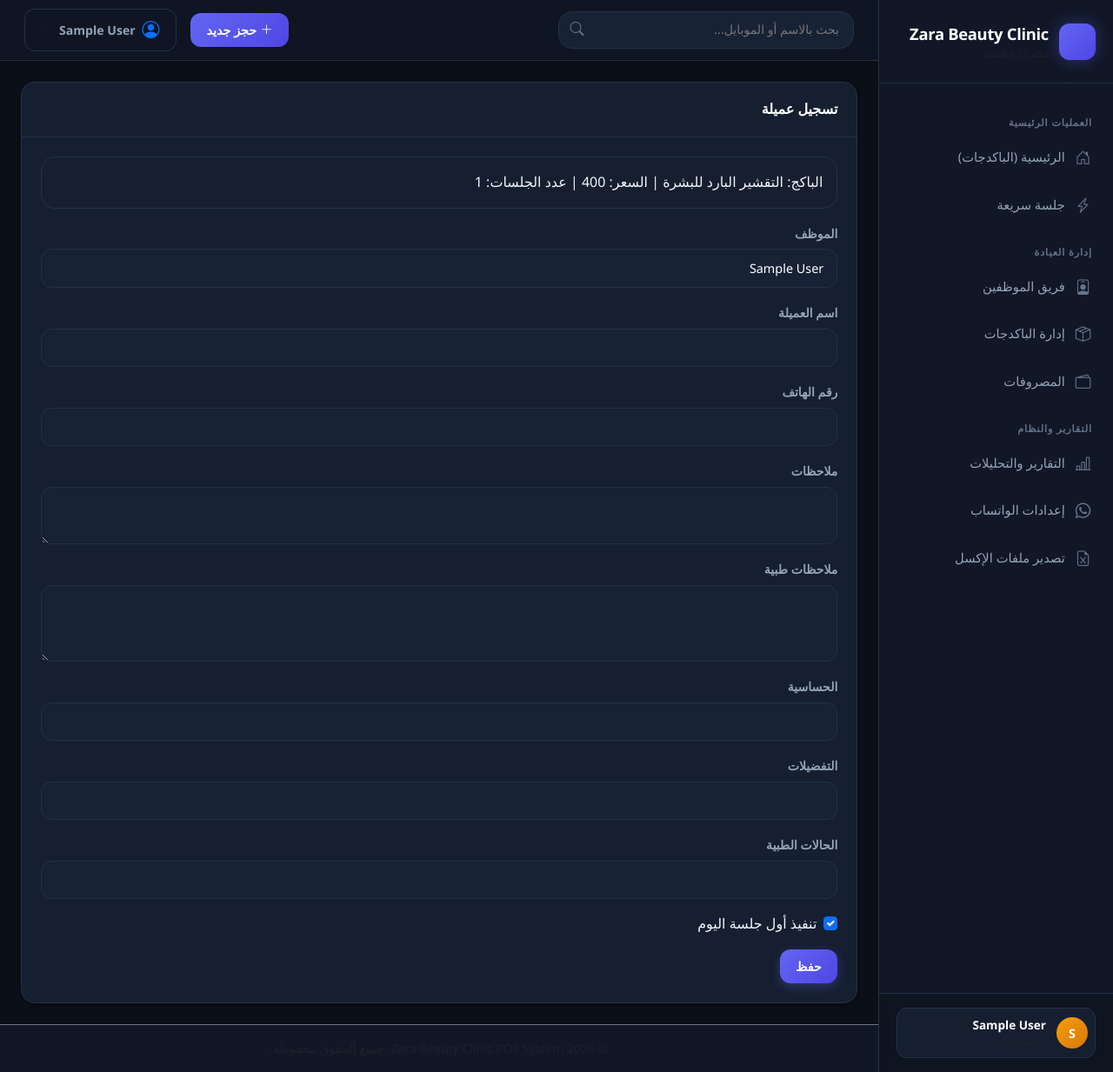
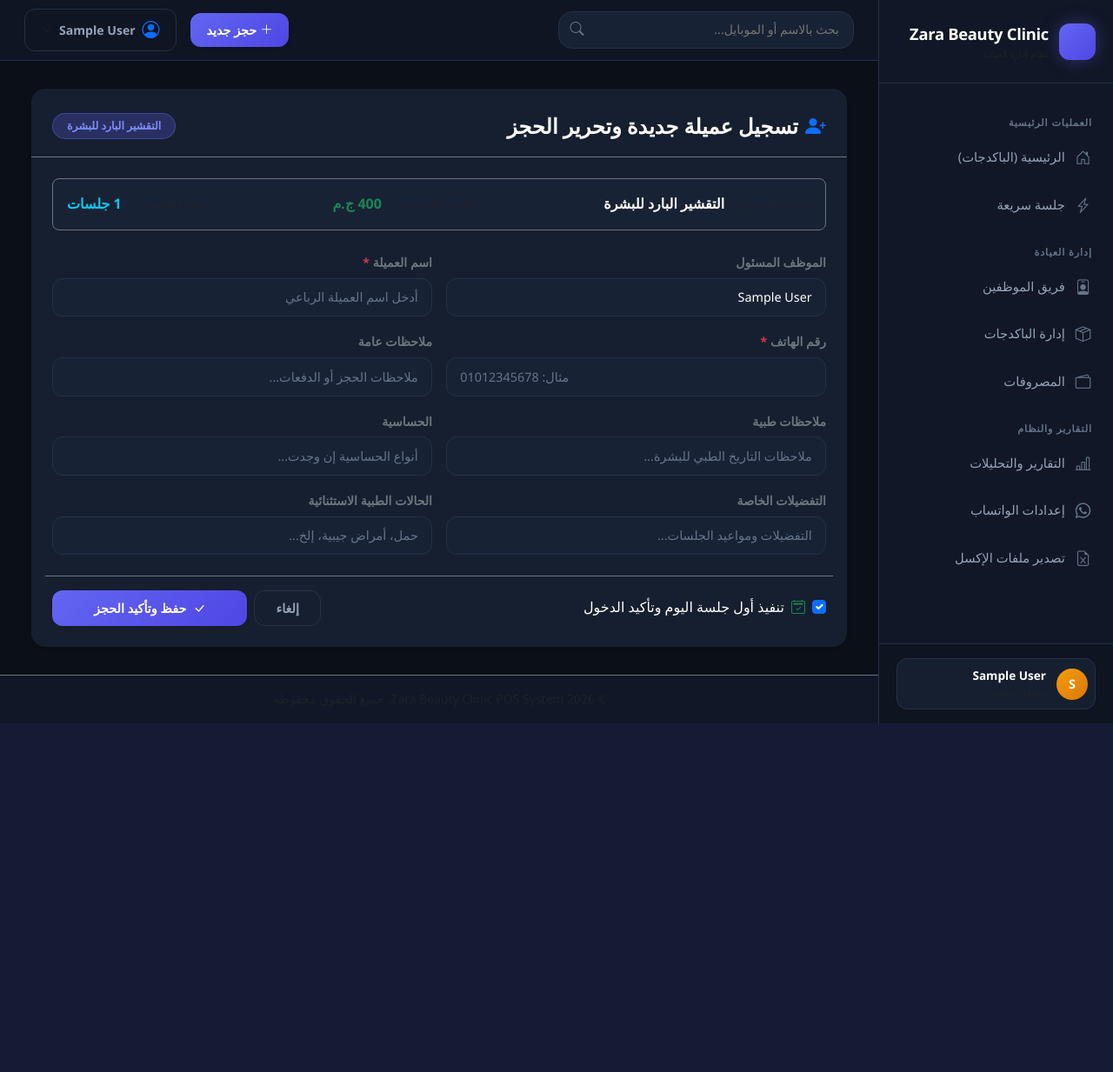
Before and after one commit to ahmed25102004/verde-clinic-app, a Flask app: page /register?package_id=8 in a window 1280 px wide. Shown: the whole page at 87% size. After the commit the page ends 832 px from the top, so only its background shows below. Run offline with Flask 3, Linux system fonts and the light colour scheme; the visitor is signed in with stand-in values (Sample User, id 1); data comes from the database, SQL or seed files in the repository; data that the repository does not hold is empty.

Commit message:
Update customer registration form to compact 2-column grid layout

```diff
--- a/templates/register.html
+++ b/templates/register.html
@@ -1,20 +1,50 @@
-{% extends 'layout.html' %} {% block content %}
-<div class="card">
-  <div class="card-header">تسجيل عميلة</div>
-  <div class="card-body">
+{% extends 'layout.html' %}
+{% block content %}
+<div class="container-fluid py-2">
+  <div class="card border-0 shadow-sm rounded-4 overflow-hidden">
+    <div class="card-header bg-transparent border-bottom border-secondary pt-4 px-4 pb-3 d-flex justify-content-between align-items-center">
+      <div class="d-flex align-items-center gap-2">
+        <i class="bi bi-person-plus-fill text-primary fs-4"></i>
+        <h4 class="fw-bold mb-0 text-white">تسجيل عميلة جديدة وتحرير الحجز</h4>
+      </div>
+      <span class="badge bg-primary px-3 py-2 fs-7">{{ pkg[1] }}</span>
+    </div>
+
+    <div class="card-body p-4">
       {% if error %}
-      <div class="alert alert-danger">{{ error }}</div>
+      <div class="alert alert-danger py-2 px-3 small mb-4">
+        <i class="bi bi-exclamation-circle-fill me-1"></i> {{ error }}
+      </div>
       {% endif %}
-    <div class="alert alert-info">
-      الباكج: {{ pkg[1] }} | السعر: {{ pkg[2] }} | عدد الجلسات: {{ pkg[3] }}
+
+      <div class="p-3 mb-4 rounded-3 border border-secondary" style="background-color: var(--bg-input);">
+        <div class="d-flex flex-wrap justify-content-between align-items-center gap-3">
+          <div>
+            <span class="text-muted small">الباكدج المختار:</span>
+            <strong class="text-white ms-2">{{ pkg[1] }}</strong>
           </div>
+          <div>
+            <span class="text-muted small">السعر الأساسي:</span>
+            <strong class="text-success ms-2">{{ pkg[2] }} ج.م</strong>
+          </div>
+          <div>
+            <span class="text-muted small">عدد الجلسات:</span>
+            <strong class="text-info ms-2">{{ pkg[3] }} جلسات</strong>
+          </div>
+        </div>
+      </div>
+
       <form method="post">
         <input type="hidden" name="package_id" value="{{ pkg[0] }}" />
-      <div class="mb-3">
-        <label class="form-label">الموظف</label>
+
+        <!-- 2 Columns Grid Layout -->
+        <div class="row g-3">
+          <!-- Row 1: Employee & Customer Name -->
+          <div class="col-md-6">
+            <label class="form-label text-secondary fw-semibold">الموظف المسئول</label>
             {% if session.employee_role == 'manager' %}
             <select class="form-select" name="employee_id" required>
-          <option value="">اختر الموظف</option>
+              <option value="">اختر الموظف...</option>
               {% for e in employees %}
               <option value="{{ e[0] }}">{{ e[1] }}</option>
               {% endfor %}
@@ -24,61 +54,81 @@
             <input type="text" readonly class="form-control" value="{{ session.employee_name }}" />
             {% endif %}
           </div>
-      <div class="mb-3">
-        <label class="form-label">اسم العميلة</label>
-        <input type="text" class="form-control" name="name" required />
+
+          <div class="col-md-6">
+            <label class="form-label text-secondary fw-semibold">اسم العميلة <span class="text-danger">*</span></label>
+            <input type="text" class="form-control" name="name" placeholder="أدخل اسم العميلة الرباعي" required />
           </div>
-      <div class="mb-3">
-        <label class="form-label">رقم الهاتف</label>
-        <input id="phone_input" type="tel" class="form-control" name="phone" />
-        <div id="phone_feedback" class="form-text text-danger d-none"></div>
+
+          <!-- Row 2: Phone & General Notes -->
+          <div class="col-md-6">
+            <label class="form-label text-secondary fw-semibold">رقم الهاتف <span class="text-danger">*</span></label>
+            <input id="phone_input" type="tel" class="form-control" name="phone" placeholder="مثال: 01012345678" />
+            <div id="phone_feedback" class="form-text text-danger d-none mt-1"></div>
           </div>
-      <div class="mb-3">
-        <label class="form-label">ملاحظات</label>
-        <textarea class="form-control" name="note"></textarea>
+
+          <div class="col-md-6">
+            <label class="form-label text-secondary fw-semibold">ملاحظات عامة</label>
+            <input type="text" class="form-control" name="note" placeholder="ملاحظات الحجز أو الدفعات..." />
           </div>
-      <div class="mb-3">
-        <label class="form-label">ملاحظات طبية</label>
-        <textarea class="form-control" name="medical_notes" rows="3"></textarea>
+
+          <!-- Row 3: Medical Notes & Allergies -->
+          <div class="col-md-6">
+            <label class="form-label text-secondary fw-semibold">ملاحظات طبية</label>
+            <input type="text" class="form-control" name="medical_notes" placeholder="ملاحظات التاريخ الطبي للبشرة..." />
           </div>
-      <div class="mb-3">
-        <label class="form-label">الحساسية</label>
-        <input type="text" class="form-control" name="allergies">
+
+          <div class="col-md-6">
+            <label class="form-label text-secondary fw-semibold">الحساسية</label>
+            <input type="text" class="form-control" name="allergies" placeholder="أنواع الحساسية إن وجدت..." />
           </div>
-      <div class="mb-3">
-        <label class="form-label">التفضيلات</label>
-        <input type="text" class="form-control" name="preferences">
+
+          <!-- Row 4: Preferences & Medical Conditions -->
+          <div class="col-md-6">
+            <label class="form-label text-secondary fw-semibold">التفضيلات الخاصة</label>
+            <input type="text" class="form-control" name="preferences" placeholder="التفضيلات ومواعيد الجلسات..." />
           </div>
-      <div class="mb-3">
-        <label class="form-label">الحالات الطبية</label>
-        <input type="text" class="form-control" name="medical_conditions">
+
+          <div class="col-md-6">
+            <label class="form-label text-secondary fw-semibold">الحالات الطبية الاستثنائية</label>
+            <input type="text" class="form-control" name="medical_conditions" placeholder="حمل، أمراض جيبية، إلخ..." />
           </div>
-      <div class="form-check mb-3">
-        <input
-          class="form-check-input"
-          type="checkbox"
-          name="first_today"
-          id="first_today"
-          checked
-        />
-        <label class="form-check-label" for="first_today"
-          >تنفيذ أول جلسة اليوم</label
-        >
+
+          <!-- Row 5: Pulse Packages (If Pulse Package) -->
+          {% if pkg_category == 'pulse_packages' %}
+          <div class="col-md-6">
+            <label class="form-label text-secondary fw-semibold">إجمالي النبضات المشتراة</label>
+            <input type="number" class="form-control" name="pulses_total" placeholder="مثال: 500" required />
           </div>
-      {% if pkg_category == 'pulse_packages' %}
-      <div class="mb-3">
-        <label class="form-label">إجمالي النبضات المشتراة</label>
-        <input type="number" class="form-control" name="pulses_total" required />
-      </div>
-      <div class="mb-3">
-        <label class="form-label">عدد النبضات المستخدمة في الجلسة الأولى (إن وجدت)</label>
-        <input type="number" class="form-control" name="first_pulses" />
+
+          <div class="col-md-6">
+            <label class="form-label text-secondary fw-semibold">نبضات الجلسة الأولى (إن وجدت)</label>
+            <input type="number" class="form-control" name="first_pulses" placeholder="مثال: 50" />
           </div>
           {% endif %}
-      <button id="register_submit" class="btn btn-primary" type="submit">حفظ</button>
+
+          <!-- Options & Submit Row -->
+          <div class="col-12 mt-4 pt-3 border-top border-secondary d-flex flex-wrap justify-content-between align-items-center gap-3">
+            <div class="form-check">
+              <input class="form-check-input" type="checkbox" name="first_today" id="first_today" checked />
+              <label class="form-check-label text-white fw-medium" for="first_today">
+                <i class="bi bi-calendar2-check text-success me-1"></i> تنفيذ أول جلسة اليوم وتأكيد الدخول
+              </label>
+            </div>
+
+            <div class="d-flex gap-2">
+              <a href="{{ url_for('index') }}" class="btn btn-outline-light px-4">إلغاء</a>
+              <button id="register_submit" class="btn btn-primary px-5 fw-bold shadow-sm" type="submit">
+                <i class="bi bi-check-lg me-1"></i> حفظ وتأكيد الحجز
+              </button>
+            </div>
+          </div>
+        </div>
       </form>
     </div>
   </div>
+</div>
+
 <script>
   (function(){
     const phoneInput = document.getElementById('phone_input');
@@ -99,7 +149,6 @@
     function checkPhone(){
       const v = phoneInput.value.trim();
       if(!v){ setState(false); return; }
-      // client-side format validation: must be 11 digits
       if(!/^\d{11}$/.test(v)){
         setState('رقم الموبايل يجب أن يكون 11 رقمًا');
         return;
```
Lines whose indentation alone changed are shown as unchanged.
